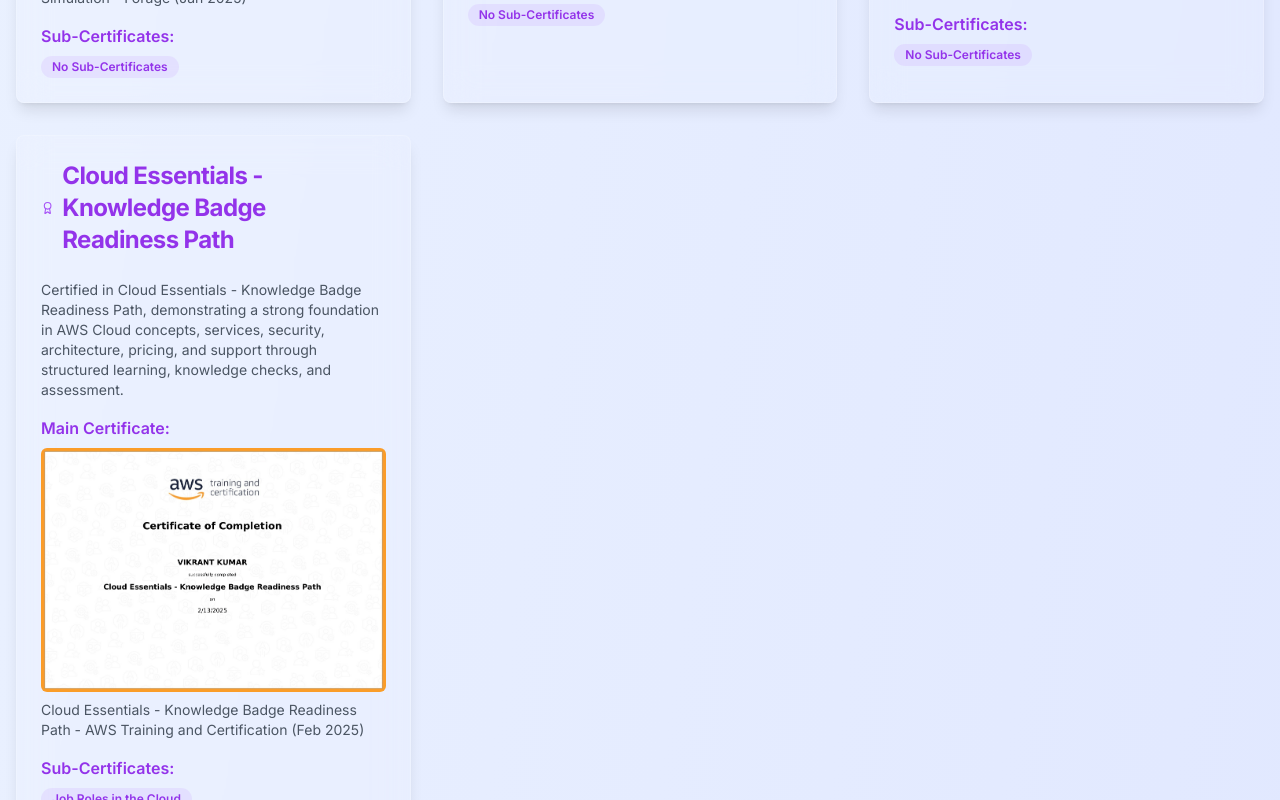
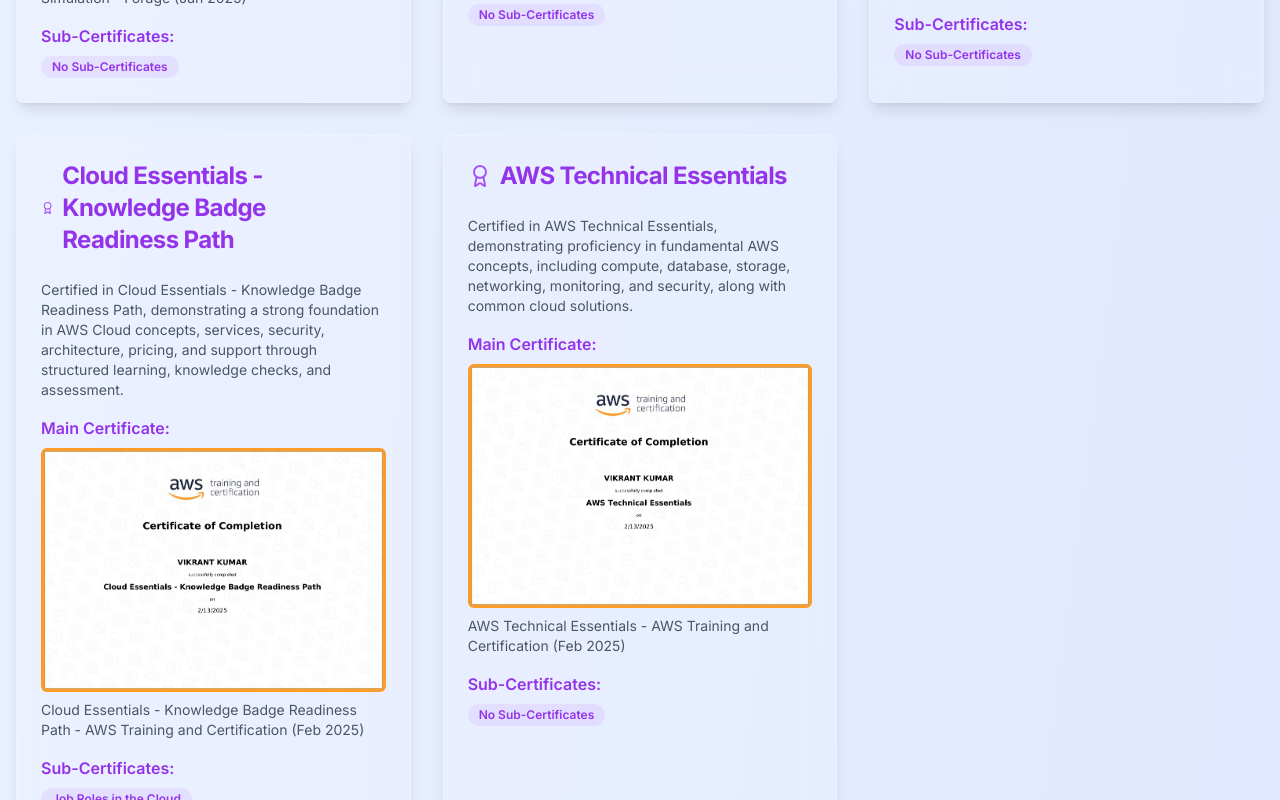
Before and after one commit to vikrantwiz02/portfolio, a Next.js app: page / in a window 1280 px wide. Shown: the part 7160-7960 px from the top of the page. Built offline with nearby package versions, Linux system fonts and the light colour scheme.

Commit message:
feat: add AWS Technical Essentials achievement details

```diff
--- a/src/components/Achievements.tsx
+++ b/src/components/Achievements.tsx
@@ -345,6 +345,24 @@
       },
     ],
   },
+  {
+    title: 'AWS Technical Essentials',
+    description: 'Certified in AWS Technical Essentials, demonstrating proficiency in fundamental AWS concepts, including compute, database, storage, networking, monitoring, and security, along with common cloud solutions.',
+    mainCertificate: {
+      title: 'AWS Technical Essentials',
+      issuer: 'AWS Training and Certification',
+      date: 'Feb 2025',
+      image: '/AWS Technical Essentials.png?height=200&width=300',
+    },
+    subCertificates: [
+      {
+        title: 'No Sub-Certificates',
+        issuer: 'AWS Training and Certification',
+        date: '',
+        image: '',
+      },
+    ],
+  },
   // Add more achievements as needed
 ]
 
```
Also changed, not shown: public/AWS Technical Essentials.png (added).
